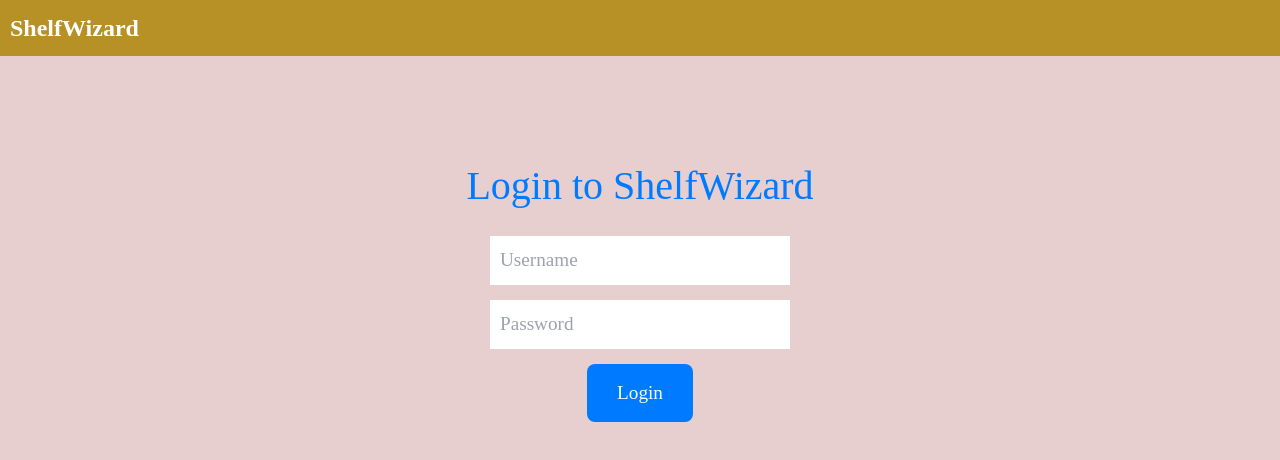
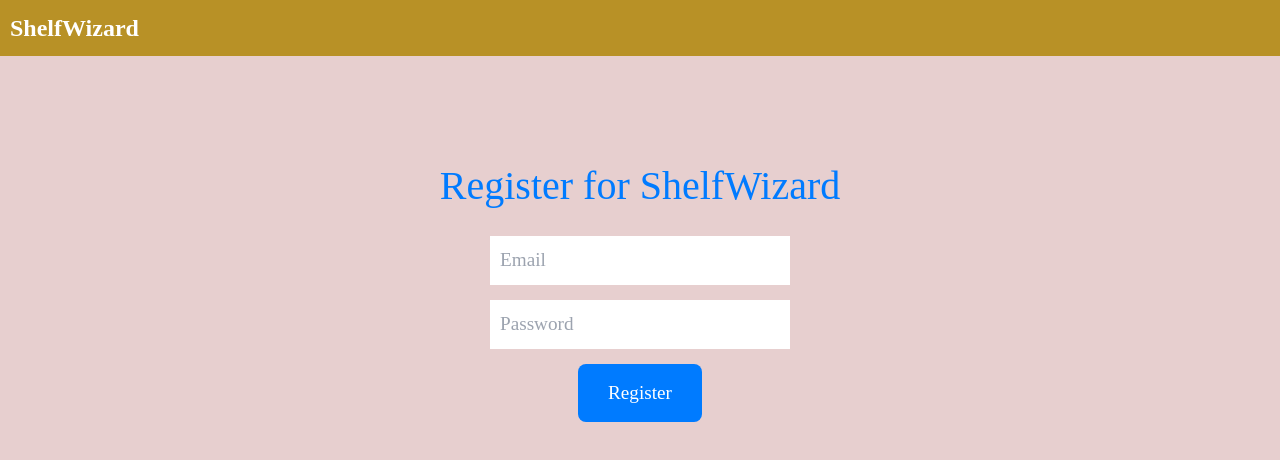
Before and after one commit to Shubham202/ShelfWizard---client, a React (Vite) app: page /login in a window 1280 px wide. Shown: the top 460 px of the page. Built offline with nearby package versions, Linux system fonts and the light colour scheme.

Commit message:
modified:   src/pages/Login.jsx

```diff
--- a/src/pages/Login.jsx
+++ b/src/pages/Login.jsx
@@ -1,26 +1,35 @@
-import React, { useState } from 'react';
-import axios from 'axios';
-import './LoginPage.css'; // Import the CSS file for styling
+import { useState } from "react";
+import axios from "axios";
+import "./LoginPage.css"; // Import the CSS file for styling
 
 const LoginPage = () => {
-  const [username, setUsername] = useState('');
-  const [password, setPassword] = useState('');
-  const [error, setError] = useState('');
+	const [email, setEmail] = useState("");
+	const [password, setPassword] = useState("");
+	const [error, setError] = useState("");
 
-  const handleFormSubmit = async (event) => {
+	const handleFormSubmit = async event => {
 		event.preventDefault();
 
-    console.log(username, password);
+		try {
+			const response = await axios.post(
+				"http://localhost:8080/api/auth/login",
+				{
+					email: email,
+					password: password
+				}
+			);
 
-    try {
-      const response = await axios.post('http://localhost:8080/api/auth/register', {
-        username,
-        password
-      });
-
-      console.log(response); // Handle the response as needed
+			// Check if the registration was successful
+			if (response.status === 200) {
+				console.log(response.data.message);
+				// Redirect or perform other actions upon successful registration
+			} else {
+				console.log("Unexpected response:", response);
+				setError("Registration failed. Please try again.");
+			}
 		} catch (error) {
-      setError(error); // Set error message if login fails
+			console.error("Error during registration:", error.message);
+			setError("Registration failed. Please try again.");
 		}
 	};
 
@@ -35,31 +44,31 @@ const LoginPage = () => {
 					</nav>
 				</div>
 				<div className="hero-content">
-          <h1 className="hero-text">
-            Login to ShelfWizard
-          </h1>
+					<h1 className="hero-text">Register for ShelfWizard</h1>
 					{error && <p className="error-message">{error}</p>}
 					<form className="login-form" onSubmit={handleFormSubmit}>
 						<input
 							type="text"
-              placeholder="Username"
+							placeholder="Email"
 							className="login-input"
-              value={username}
-              onChange={(e) => setUsername(e.target.value)}
+							value={email}
+							onChange={e => setEmail(e.target.value)}
 						/>
 						<input
 							type="password"
 							placeholder="Password"
 							className="login-input"
 							value={password}
-              onChange={(e) => setPassword(e.target.value)}
+							onChange={e => setPassword(e.target.value)}
 						/>
-            <button type="submit" className="login-button">Login</button>
+						<button type="submit" className="login-button">
+							Register
+						</button>
 					</form>
 				</div>
 			</header>
 		</div>
 	);
-}
+};
 
 export default LoginPage;
```
Lines whose indentation alone changed are shown as unchanged.
